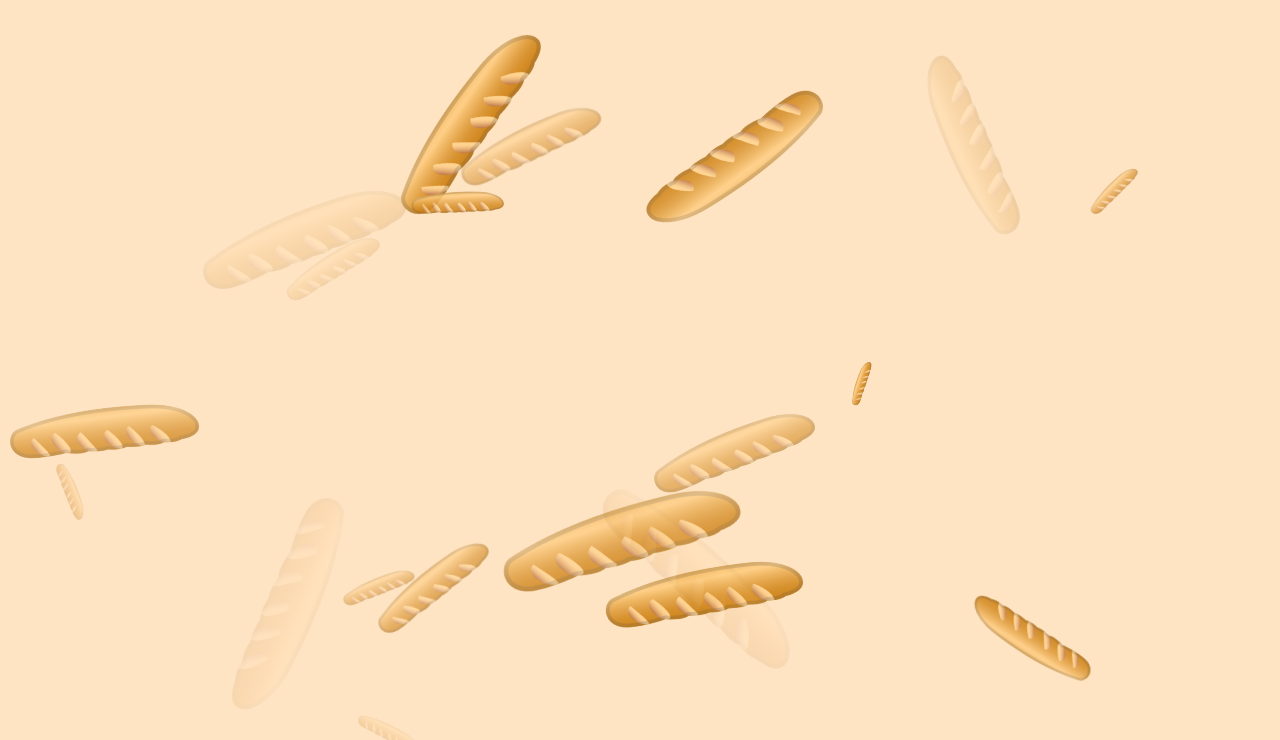
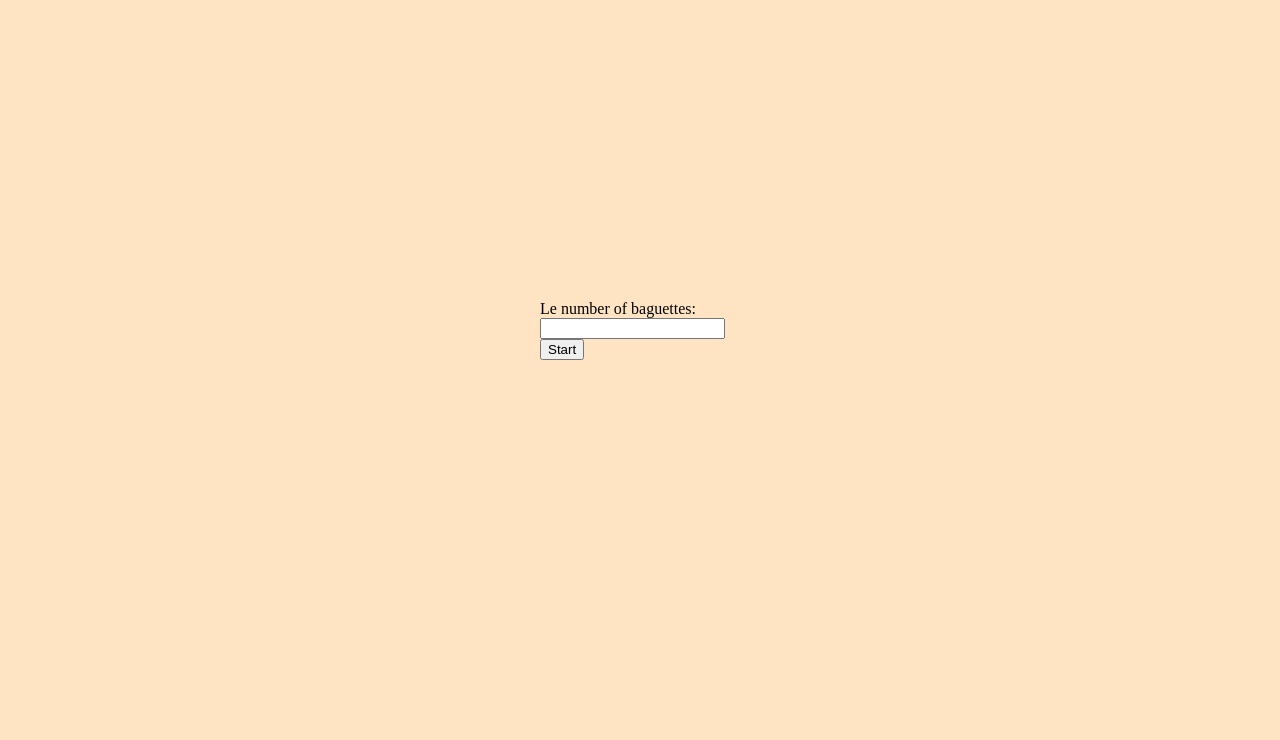
Before and after one commit to jeremythiou/baguette, a PHP site: page / in a window 1280 px wide. Shown: the top 740 px of the page. Run offline with PHP 8.4, Linux system fonts and the light colour scheme.

Commit message:
add start functionnality

```diff
--- a/css/style.css
+++ b/css/style.css
@@ -5,6 +5,18 @@ body{
 #body{
   height: 100%;
   position: relative;
+}
+
+#form{
+  margin: auto;
+  width: 200px;
+  height: 200px;
+  position: absolute;
+  top: 50%;
+  left: 50%;
+  -ms-transform: translate(-50%, -50%);
+  transform: translate(-50%, -50%);
+  z-index: 1;
 }
 
 .js-baguette{
@@ -26,7 +38,7 @@ body{
   left: 50%;
   -ms-transform: translate(-50%, -50%);
   transform: translate(-50%, -50%);
-  transition: opacity 5s, width 5s, height 5s, background-size 5s;
+  transition: opacity 5s cubic-bezier(0.03, 0.4, 0, 0.99), width 5s cubic-bezier(0.03, 0.4, 0, 0.99), height 5s cubic-bezier(0.03, 0.4, 0, 0.99), background-size 5s cubic-bezier(0.03, 0.4, 0, 0.99);
 }
 
 .display{
--- a/index.php
+++ b/index.php
@@ -4,6 +4,13 @@
     </head>
     <body>
         <div id="body">
+            <div id="form">
+                <form action="">
+                    <label for="baguette-number">Le number of baguettes:</label><br>
+                    <input type="text" id="baguette-number" name="baguette-number" required><br>
+                    <input id="js-submit" type="submit" value="Start">
+                </form>
+            </div>
             <div id="baguepi">
             </div>
         </div>
--- a/js/main.js
+++ b/js/main.js
@@ -1,8 +1,52 @@
 var body = document.getElementById("body");
 var baguepi = document.getElementById("baguepi");
+var baguetteForm = document.getElementById("form");
+var baguetteInput = document.getElementById("baguette-number");
 
-var baguettes = 20;
+var winWidth = window.innerWidth;
+var winHeight = window.innerHeight;
+
+var style = {
+    size: "0",
+    top: "0",
+    left: "0",
+    rotate: "0",
+    opacity: "0"
+};
+
+var baguettes = 0;
 var rotatingCounter = 0;
+
+var startButton = document.getElementById("js-submit");
+startButton.addEventListener("click", e => {
+    e.preventDefault();
+    baguettes = baguetteInput.value;
+
+    start(baguettes);
+});
+
+function start(baguettes) {
+    baguetteForm.style.display = "none";
+
+    for(var i = 0; i < baguettes; i++){
+        style.size = getRandomNumber(35, 200);
+
+        style.top = getRandomNumber(0, winHeight - (style.size+25));
+        style.left = getRandomNumber(0, winWidth - (style.size+25));
+
+        style.rotate = getRandomNumber(0, 359);
+
+        style.opacity = getRandomNumber(0.1, 1);
+
+        baguette = new Baguette(i, style);
+        baguette.display();
+    }
+}
+
+
+function getRandomNumber(min, max) {
+    return Math.random() * (max - min) + min;
+}
 
 class Baguette {
     constructor(id, style){
@@ -60,32 +104,3 @@ class Baguette {
         }
     }
 }
-
-var winWidth = window.innerWidth;
-var winHeight = window.innerHeight;
-
-var style = {
-    size: "0",
-    top: "0",
-    left: "0",
-    rotate: "0",
-    opacity: "0"
-};
-
-for(var i = 0; i < baguettes; i++){
-    style.size = getRandomNumber(35, 200);
-
-    style.top = getRandomNumber(0, winHeight - (style.size+25));
-    style.left = getRandomNumber(0, winWidth - (style.size+25));
-
-    style.rotate = getRandomNumber(0, 359);
-
-    style.opacity = getRandomNumber(0.1, 1);
-
-    baguette = new Baguette(i, style);
-    baguette.display();
-}
-
-function getRandomNumber(min, max) {
-    return Math.random() * (max - min) + min;
-}
```
